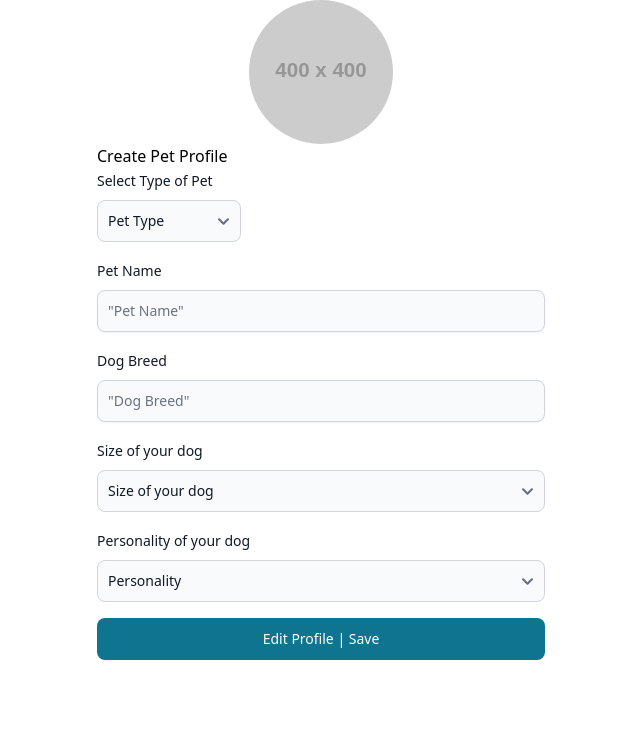
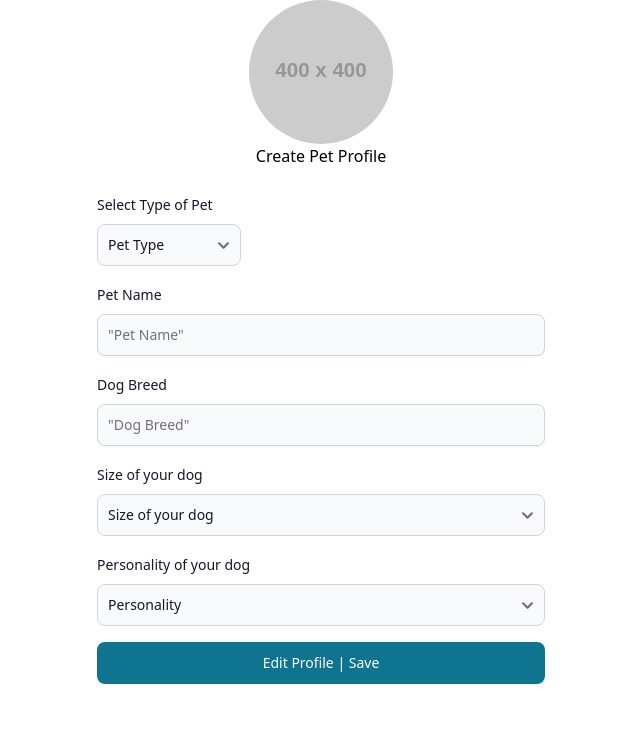
Before and after one commit to cohort-web-47/Capstone, a Next.js app in the folder frontend/: page /create-pet-profile in a window 1280 px wide. Shown: the top 731 px of the page, without its empty margins (319-959 px from the left). Built offline with nearby package versions, Linux system fonts and the light colour scheme.

Commit message:
centered create profile text fixed drop down menu.

```diff
--- a/frontend/src/app/create-pet-profile/page.tsx
+++ b/frontend/src/app/create-pet-profile/page.tsx
@@ -9,8 +9,8 @@ export default function () {
             </div>
             <form className="flex max-w-md flex-col gap-4 mx-auto">
                 <div>
-                    <h3>Create Pet Profile</h3>
-
+                    <h3 className={"text-center"}>Create Pet Profile</h3>
+<br/>
                     <div className="w-36">
                         <div className="mb-2 block">
                             <Label htmlFor="SelectTypeofPet" value="Select Type of Pet"/>
```
